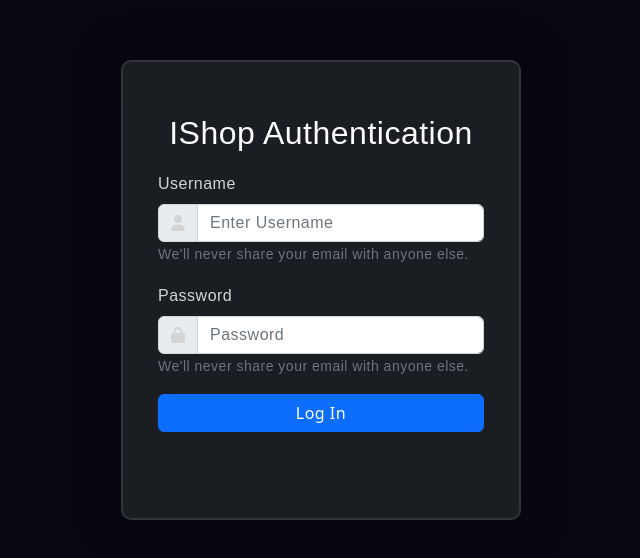
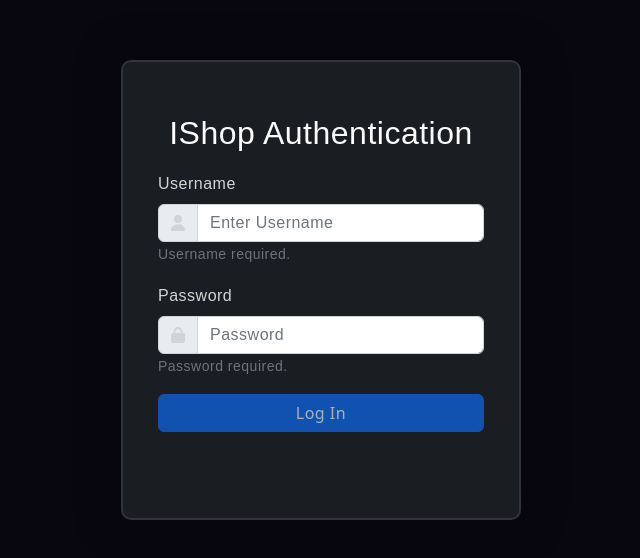
Before and after one commit to e2rabi/IShop-authorization-ui, a React (Vite) app: page / in a window 1280 px wide. Shown: the part 110-668 px from the top of the page, without its empty margins (319-959 px from the left). Built offline with nearby package versions, Linux system fonts and the light colour scheme.

Commit message:
Add otp verification step

```diff
--- a/src/components/Login.js
+++ b/src/components/Login.js
@@ -23,18 +23,22 @@ const Login = () => {
   function validateJwt(data) {
     if (data != undefined && data != null) {
       let decodedJwt = parseJwt(data.jwt);
-      let userName = "";
       if (decodedJwt != undefined && decodedJwt != "" && decodedJwt != null) {
-        userName = decodedJwt.userName;
+        setUser(decodedJwt.userName);
         if(data.useGoogle2f!= undefined && data.useGoogle2f!= null &&  data.useGoogle2f=="true"){
           handleOtpShow();
+            // check otp validty and redirect otherwise invalid login
         }
       }
-      setUser(userName);
+
       //navigate("/home");
     }
   }
-
+  function invalidateLogin(){
+    setUser(null);
+    sessionStorage.setItem("jwt", null);
+    handleErrorShow();
+  }
   function parseJwt(token) {
     if (token != undefined && token != null) {
       sessionStorage.setItem("jwt", token);
@@ -62,9 +66,9 @@ const Login = () => {
       .then((response) => response.json())
       .then((data) => validateJwt(data))
       .catch((error) => {
-        console.log(JSON.stringify(error));
-        setUser("");
-        handleErrorShow();
+        alert(JSON.stringify(error))
+        console.log("Login failed : " +`${JSON.stringify(error)}`);
+        invalidateLogin();
       });
   }
 
@@ -138,8 +142,8 @@ const Login = () => {
               placeholder="Enter Username"
             />
           </InputGroup>
-          <Form.Text className="text-muted">
-            We'll never share your email with anyone else.
+          <Form.Text className="text-muted"  style={{ visibility: !username ? 'visible': 'hidden'}}>
+           Username required.
           </Form.Text>
         </Form.Group>
 
@@ -155,11 +159,11 @@ const Login = () => {
               placeholder="Password"
             />
           </InputGroup>
-          <Form.Text className="text-muted">
-            We'll never share your email with anyone else.
+          <Form.Text className="text-muted" style={{ visibility: !password ? 'visible': 'hidden'}}>
+           Password required.
           </Form.Text>
         </Form.Group>
-        <Button variant="primary" type="submit">
+        <Button disabled={!password || !username}  variant="primary" type="submit">
           Log In
         </Button>
       </Form>
```
